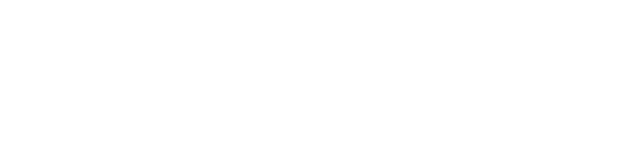
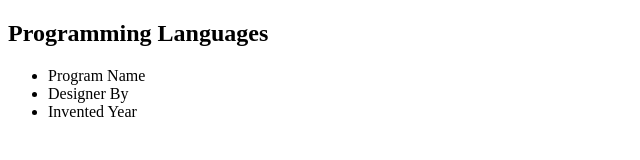
Before and after one commit to CharukaHS/fireBase, a plain HTML site: page index.html in a window 1280 px wide. Shown: the whole page, without its empty margins (0-640 px from the left). Drawn offline with Linux system fonts and the light colour scheme.

Commit message:
add div with ul in html

```diff
--- a/index.html
+++ b/index.html
@@ -7,6 +7,18 @@
     <link rel="stylesheet" href="./style.css">
 </head>
 <body>
+    <div class="container">
+        <h2> Programming Languages </h2>
+        <ul>
+            <li>Program Name</li>
+            <li>Designer By</li>
+            <li>Invented Year</li>
+
+        </ul>
+
+
+
+    </div>
 
 
 
```
